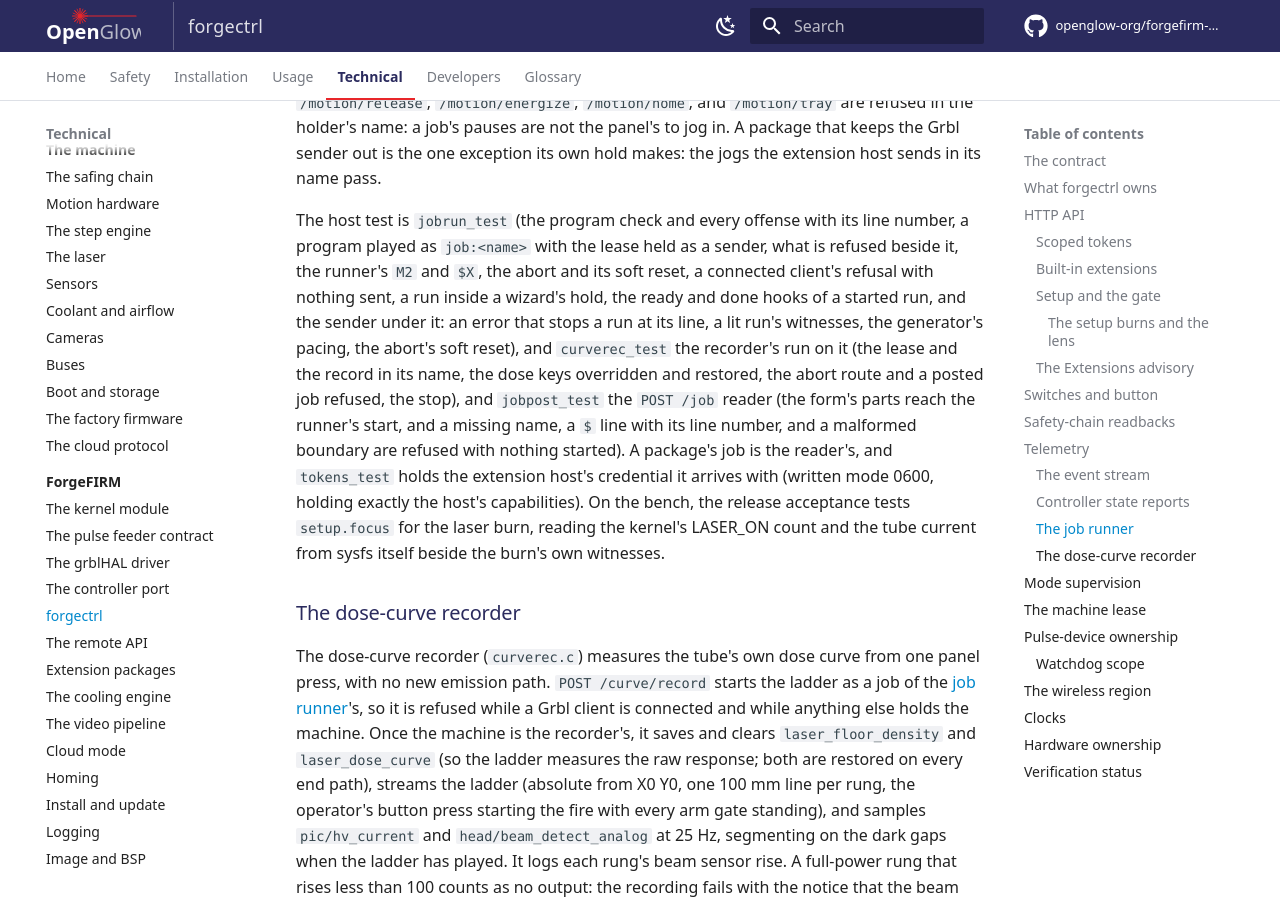
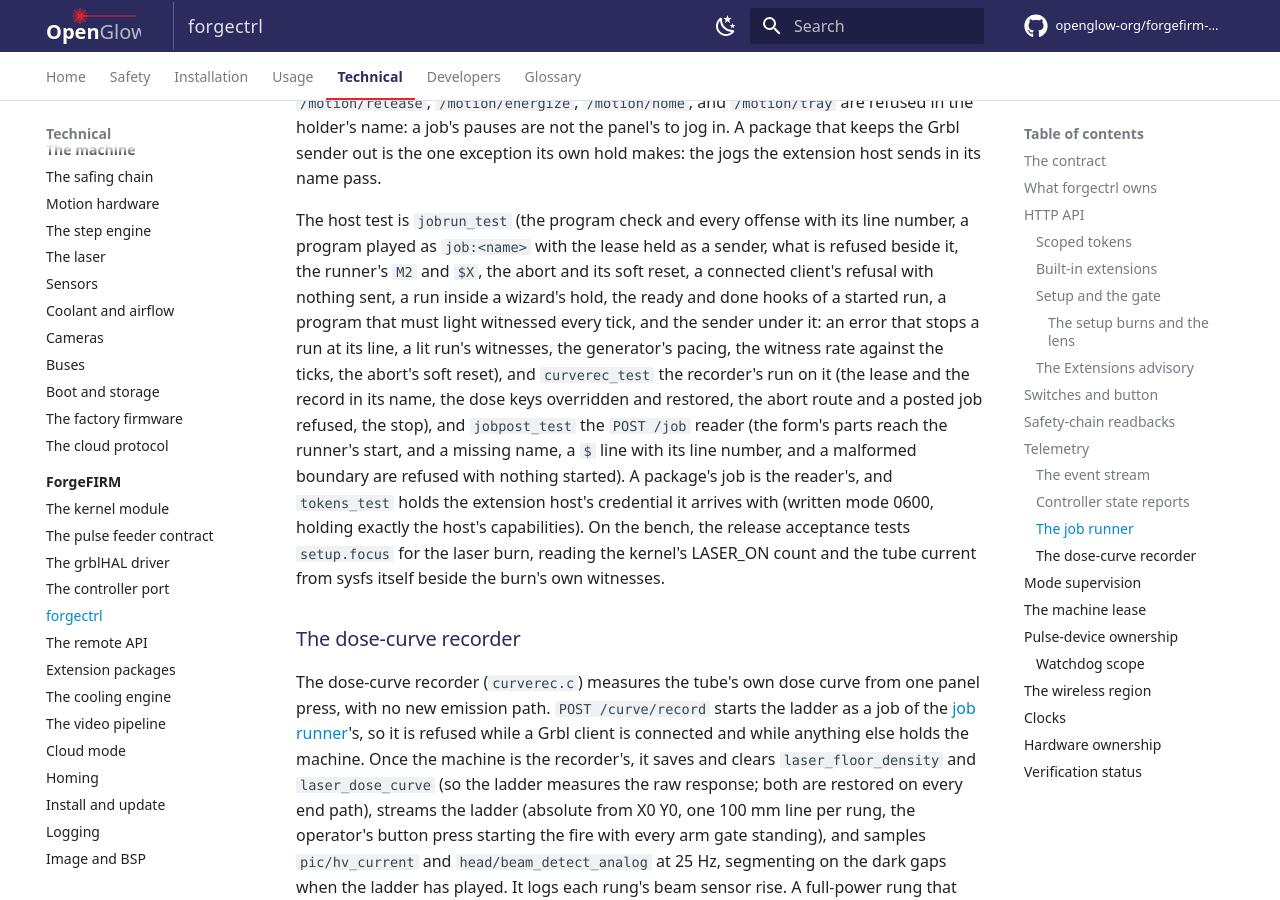
Before and after one commit to openglow-org/forgefirm-docs, an MkDocs documentation site: the page built from docs/technical/forgefirm/forgectrl.md, in a window 1280 px wide and 900 px high, scrolled down 24464 px. Built offline with MkDocs 1.6.1 and Material for MkDocs 9.7.7, drawn with Linux system fonts in a browser that asks for light colours; comment, search, counter and statistics services are not loaded.

Commit message:
forgectrl: jobrun_test holds the witness rate against the ticks
Companion of forgectrl 75f8639 (jobrun_test: the witness rate against
the ticks, with no clock).

- technical/forgefirm/forgectrl.md, the job runner's host test: the
  runner list names a program that must light witnessed every tick, and
  the sender list the witness rate against the ticks. The rates
  themselves (25 Hz for a program with lit_within_s, 5 Hz otherwise) are
  stated once, above, and are unchanged.

Proof: python scripts/check-style.py (style: clean), python
scripts/check-interfaces.py (interfaces: clean (245 checked)), zensical
build (strict: No issues found). The case is in forgectrl's
tests/jobrun_test.c (run by build.yml). Negative control on a scratch
copy of the tree: the British spelling of 'canceled' put into the edited
sentence fails check-style.py (one SPELLING finding, exit 1), and a link
to a page that does not exist put into the same sentence fails the
strict build (page does not exist, exit 1).

Acceptance: none; docs only.

```diff
--- a/docs/technical/forgefirm/forgectrl.md
+++ b/docs/technical/forgefirm/forgectrl.md
@@ -826,9 +826,10 @@ The host test is `jobrun_test` (the program check and every offense with its
 line number, a program played as `job:<name>` with the lease held as a
 sender, what is refused beside it, the runner's `M2` and `$X`, the abort and
 its soft reset, a connected client's refusal with nothing sent, a run inside
-a wizard's hold, the ready and done hooks of a started run, and the sender
-under it: an error that stops a run at its line, a lit run's witnesses, the
-generator's pacing, the abort's soft reset), and `curverec_test` the
+a wizard's hold, the ready and done hooks of a started run, a program that
+must light witnessed every tick, and the sender under it: an error that
+stops a run at its line, a lit run's witnesses, the generator's pacing, the
+witness rate against the ticks, the abort's soft reset), and `curverec_test` the
 recorder's run on it (the lease and the record in its name, the dose keys
 overridden and restored, the abort route and a posted job refused, the
 stop), and `jobpost_test` the `POST /job` reader (the form's parts reach the
```
